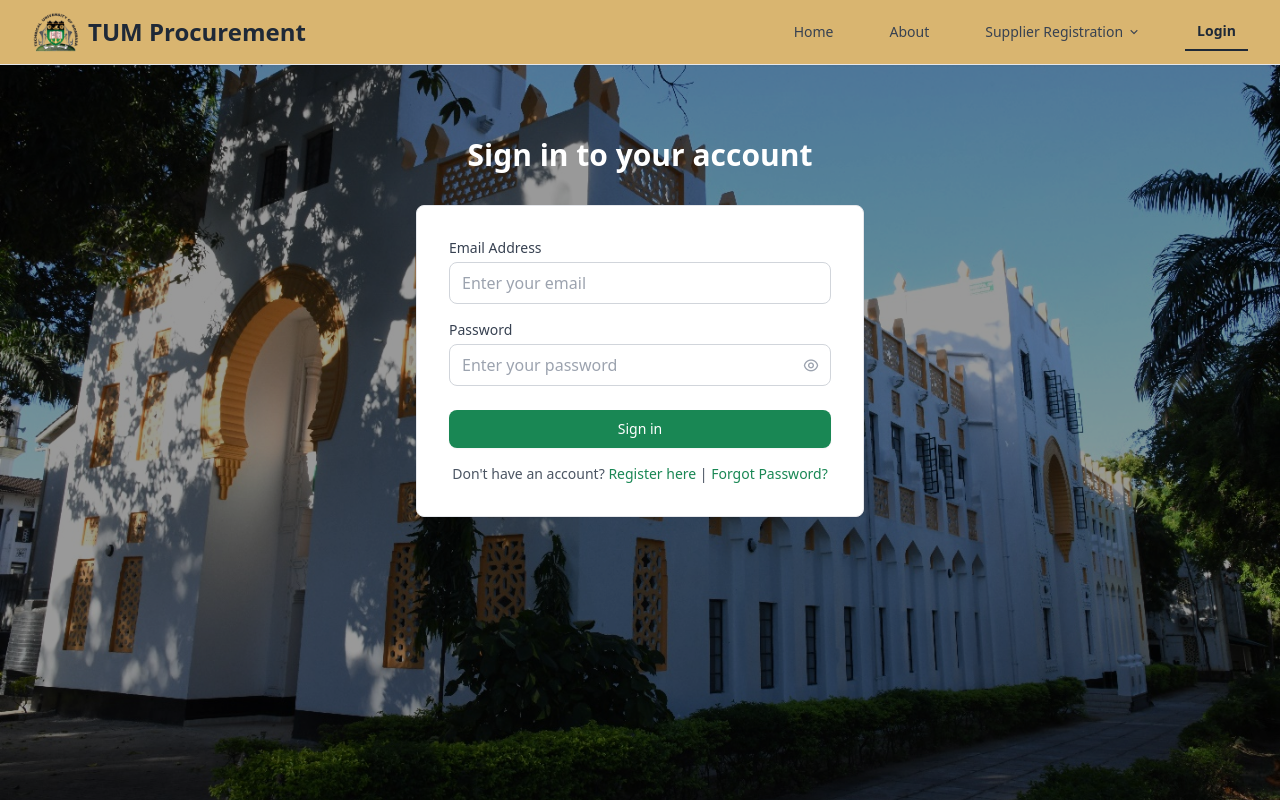
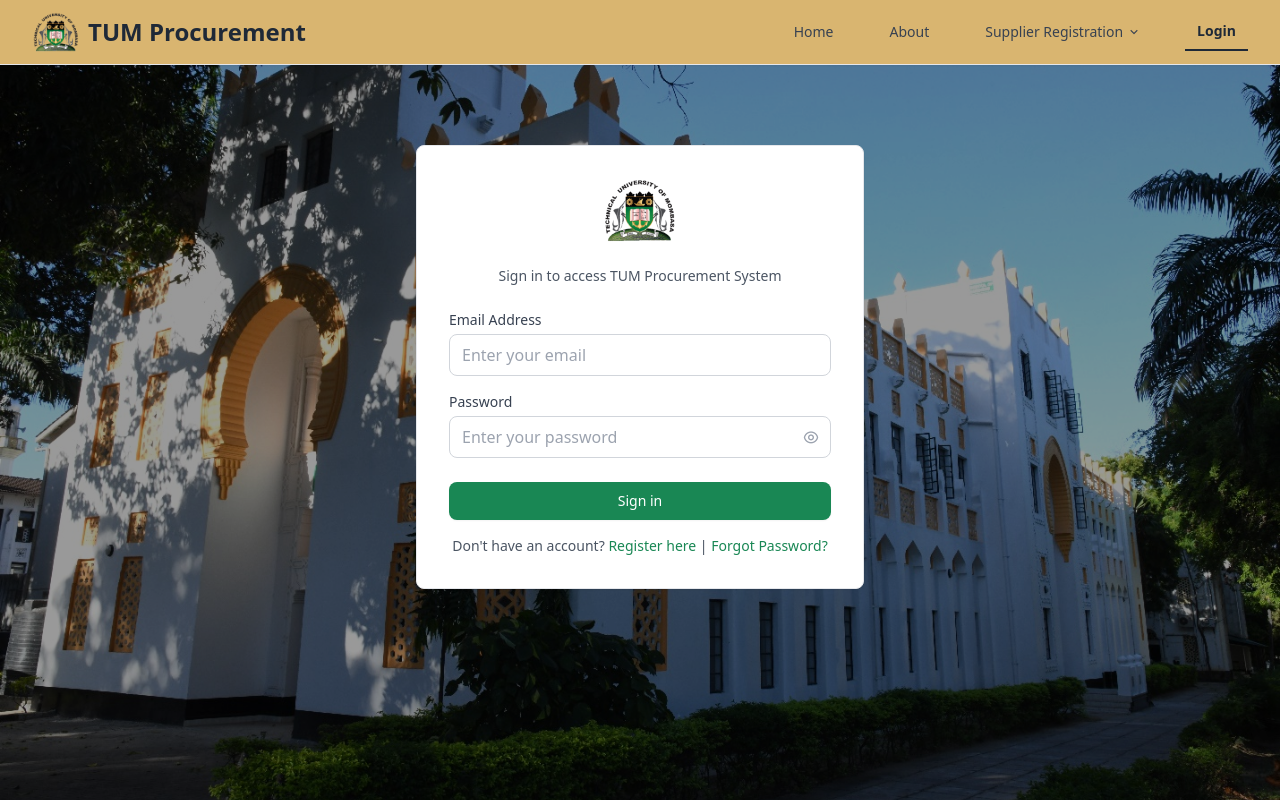
Before and after one commit to kalu-Peter/procurement, a Next.js app: page /login in a window 1280 px wide. Built offline with nearby package versions, Linux system fonts and the light colour scheme.

Commit message:
apt-login org logo

```diff
--- a/app/login/page.tsx
+++ b/app/login/page.tsx
@@ -100,14 +100,20 @@
 
         <div className="flex items-center justify-center py-12 px-4 sm:px-6 lg:px-8">
           <div className="max-w-md w-full space-y-8">
-            <div>
-              <h2 className="mt-6 text-center text-3xl font-extrabold text-white">
-                Sign in to your account
-              </h2>
-            </div>
-
             <form className="mt-8 space-y-6" onSubmit={handleSubmit}>
               <div className="bg-white p-8 rounded-lg shadow-sm border border-gray-200">
+                {/* Logo */}
+                <div className="flex justify-center mb-6">
+                  <img src="/logo.png" alt="TUM Logo" className="h-16 w-auto" />
+                </div>
+
+                {/* Welcome Text */}
+                <div className="text-center mb-6">
+                  <p className="text-sm text-gray-600">
+                    Sign in to access TUM Procurement System
+                  </p>
+                </div>
+
                 {error && (
                   <div className="mb-4 p-4 bg-red-50 border border-red-200 rounded-lg">
                     <div className="flex items-center">
```
